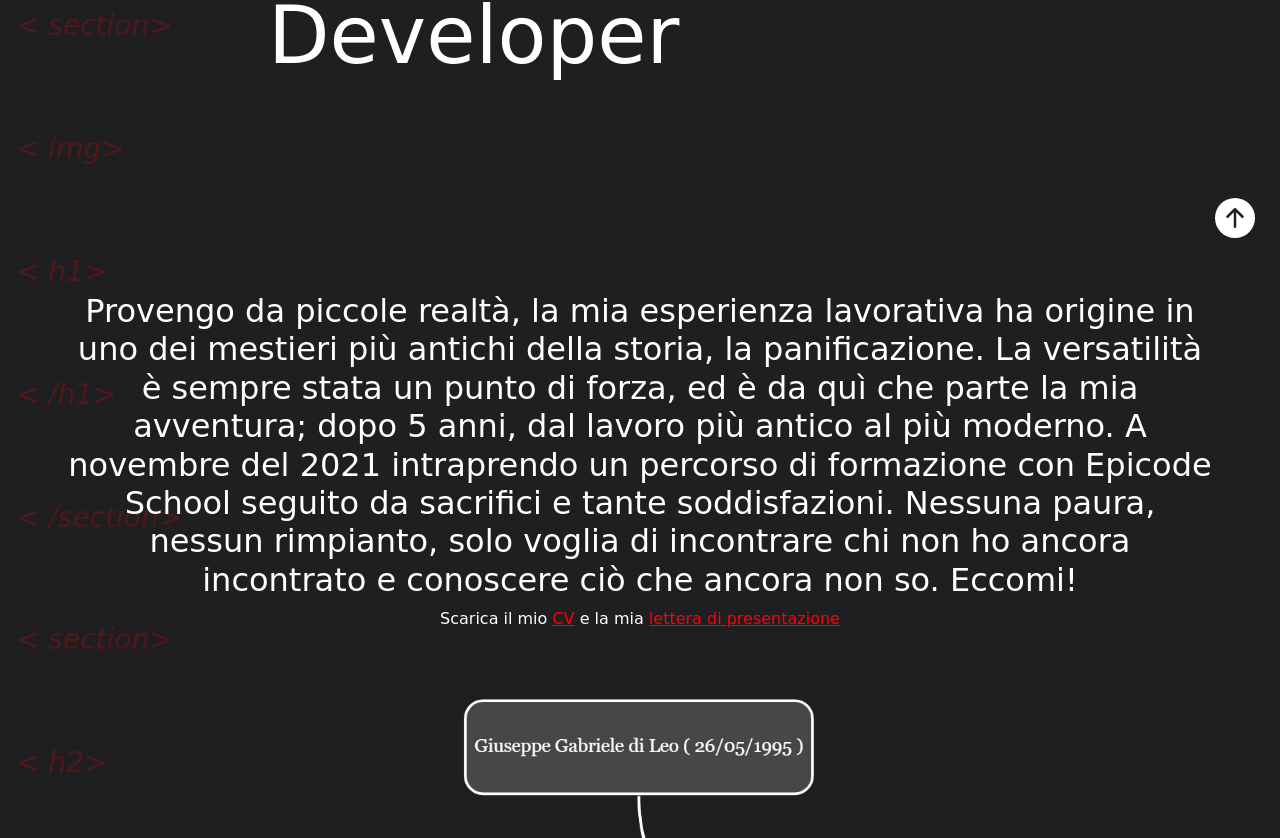
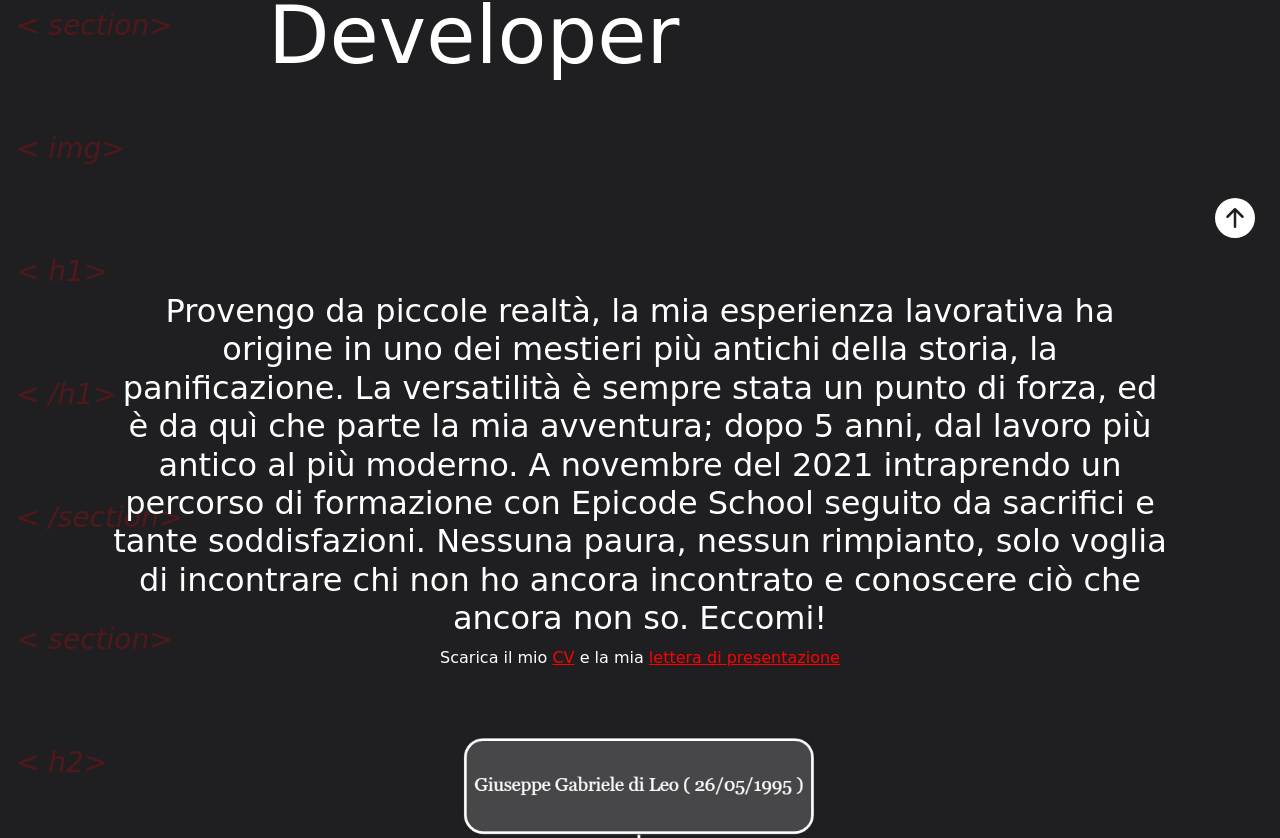
Before and after one commit to DI-LEO-GIUSEPPE-GABRIELE/Portfolio, a plain HTML site: page index.html in a window 1280 px wide. Shown: the part 522-1360 px from the top of the page. Drawn offline with nearby package versions, Linux system fonts and the light colour scheme; a web font is replaced by a local one.

Commit message:
margin alla descrizione

```diff
--- a/index.html
+++ b/index.html
@@ -192,7 +192,7 @@
         </section>
 
         <section class="text-center text-white mb-5" id="chi-sono">
-            <h2>Provengo da piccole realtà, la mia esperienza lavorativa ha origine in uno dei mestieri più
+            <h2 class="mx-5">Provengo da piccole realtà, la mia esperienza lavorativa ha origine in uno dei mestieri più
                 antichi della storia, la panificazione.
                 La versatilità è sempre stata un punto di forza, ed è da quì che parte la mia avventura; dopo 5 anni,
                 dal lavoro più antico al più moderno.
```
